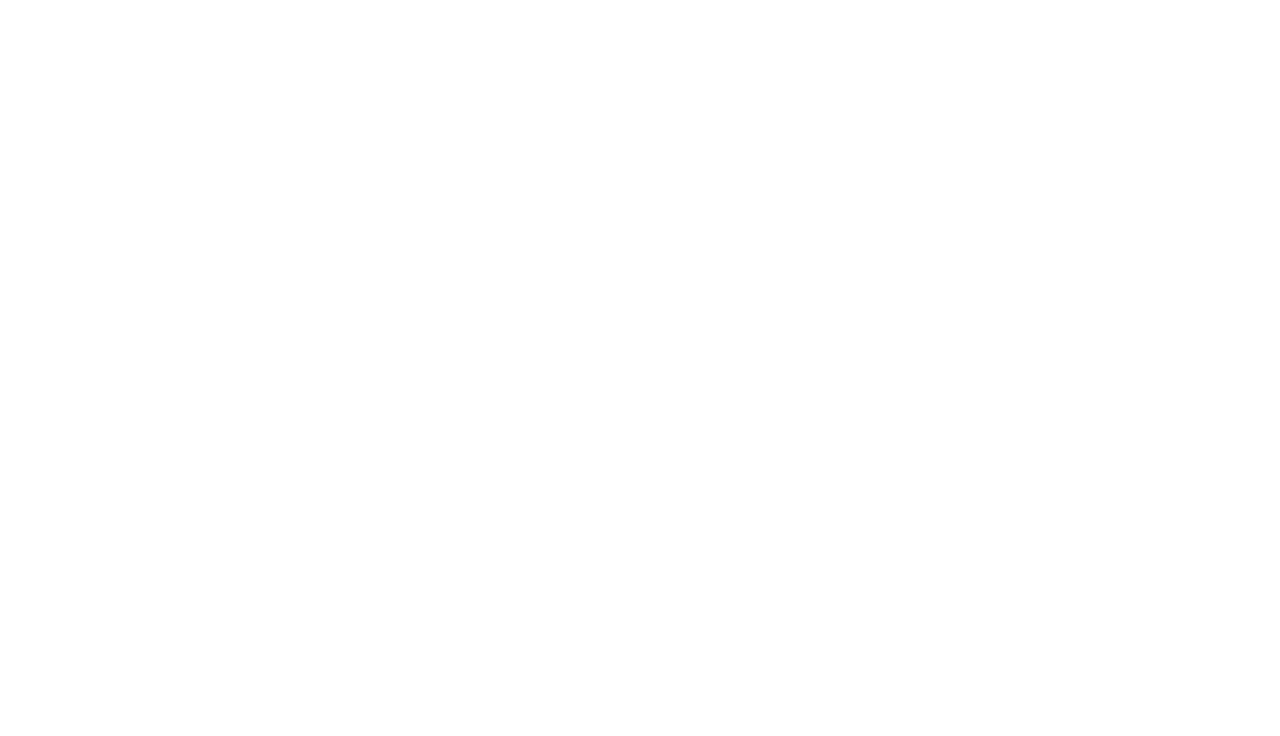
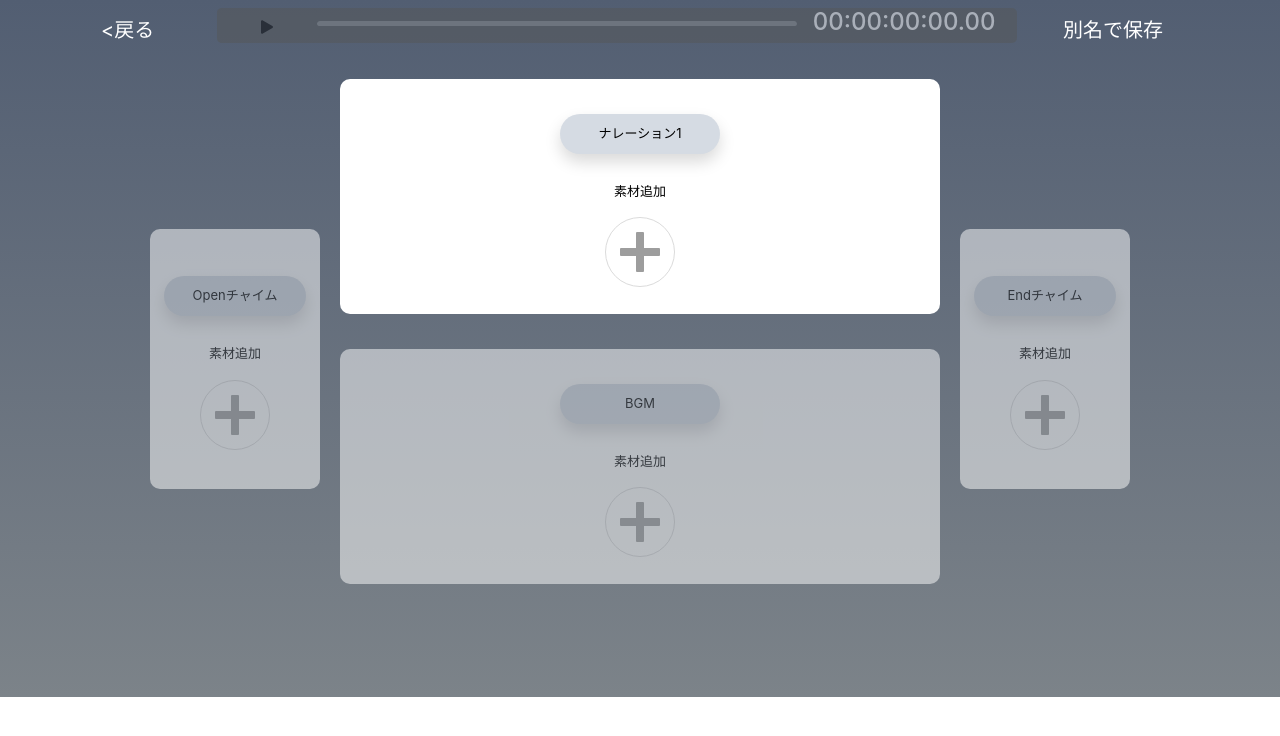
Before and after one commit to y-watanabe-usen/umesse-test, a Vue app in the folder develop/webapp/: page /createcommercial in a window 1280 px wide. Before the commit this address had no page. Shown: the top 736 px of the page. Built offline with nearby package versions, Linux system fonts and the light colour scheme.

Commit message:
CM作成画面モック作成

```diff
--- a/develop/webapp/src/router/index.ts
+++ b/develop/webapp/src/router/index.ts
@@ -3,6 +3,7 @@
 import Narration from '../views/Narration.vue'
 import RecordingStart from '../views/RecordingStart.vue'
 import OrderVoiceBgm from '../views/OrderVoiceBgm.vue'
+import CreateCommercial from '../views/CreateCommercial.vue'
 
 const routes: Array<RouteRecordRaw> = [
   {
@@ -26,6 +27,11 @@
     component: OrderVoiceBgm
   },
   {
+    path: '/createcommercial',
+    name: 'CreateCommercial',
+    component: CreateCommercial
+  },
+  {
     path: '/about',
     name: 'About',
     // route level code-splitting
--- /dev/null
+++ b/develop/webapp/src/views/CreateCommercial.vue
@@ -0,0 +1,301 @@
+<template>
+  <div class="bg-umesse pb-5">
+    <div class="container">
+      <nav class="navbar navbar-expand-lg navbar-light">
+        <router-link class="navbar-brand text-white" :to="{ path: '/' }"
+          >&lt;戻る</router-link
+        >
+        <div
+          class="collapse navbar-collapse justify-content-center text-white h4"
+        >
+          <div class="player">
+            <button class="player-left">
+              <svg width="1em" height="1em" viewBox="0 0 16 16" class="bi bi-play-fill" fill="currentColor" xmlns="http://www.w3.org/2000/svg">
+                <path d="M11.596 8.697l-6.363 3.692c-.54.313-1.233-.066-1.233-.697V4.308c0-.63.692-1.01 1.233-.696l6.363 3.692a.802.802 0 0 1 0 1.393z"/>
+              </svg>
+            </button>
+            <div class="player-center">
+              <img class="card-img-top" src="../assets/_bar@2x.png"/>
+            </div>
+            <div class="player-right">
+              00:00:00:00.00
+            </div>
+          </div>
+        </div>
+        <router-link class="navbar-brand text-white" to="#">別名で保存</router-link>
+      </nav>
+      <div class="box1">
+        <div class="box2">
+          <button class="open-chime">
+            <div class="btn-area">
+              <div class="btn-edit shadow">
+                <div class="narration-text">Openチャイム</div>
+              </div>
+            </div>
+            <p>素材追加</p>
+            <svg
+                xmlns="http://www.w3.org/2000/svg"
+                width="70"
+                height="70"
+                viewBox="0 0 70 70"
+              >
+              <g transform="translate(-313 -249)">
+                <g
+                  transform="translate(313 249)"
+                  fill="#fff"
+                  stroke="#dbdbdb"
+                  stroke-width="1"
+                >
+                  <circle cx="35" cy="35" r="35" stroke="none" />
+                  <circle cx="35" cy="35" r="34.5" fill="none" />
+                </g>
+                <rect
+                  width="40"
+                  height="8"
+                  rx="1"
+                  transform="translate(328 280)"
+                  fill="#9d9d9d"
+                />
+                <rect
+                  width="40"
+                  height="8"
+                  rx="1"
+                  transform="translate(352 264) rotate(90)"
+                  fill="#9d9d9d"
+                />
+              </g>
+            </svg>
+          </button>
+        </div>
+        <div class="box3">
+          <button class="box-top">
+            <div class="btn-area">
+              <div class="btn-edit shadow">
+                <div class="narration-text">ナレーション1</div>
+              </div>
+            </div>
+            <p>素材追加</p>
+            <svg
+              xmlns="http://www.w3.org/2000/svg"
+              width="70"
+              height="70"
+              viewBox="0 0 70 70"
+            >
+            <g transform="translate(-313 -249)">
+              <g
+                transform="translate(313 249)"
+                  fill="#fff"
+                  stroke="#dbdbdb"
+                  stroke-width="1"
+                >
+                  <circle cx="35" cy="35" r="35" stroke="none" />
+                  <circle cx="35" cy="35" r="34.5" fill="none" />
+                </g>
+                <rect
+                  width="40"
+                  height="8"
+                  rx="1"
+                  transform="translate(328 280)"
+                  fill="#9d9d9d"
+                />
+                <rect
+                  width="40"
+                  height="8"
+                  rx="1"
+                  transform="translate(352 264) rotate(90)"
+                  fill="#9d9d9d"
+                />
+              </g>
+            </svg>
+          </button>
+          <div class="space"></div>
+          <button class="box-bottom">
+            <div class="btn-area">
+              <div class="btn-edit shadow">
+                <div class="narration-text">BGM</div>
+              </div>
+            </div>
+            <p>素材追加</p>
+            <svg
+              xmlns="http://www.w3.org/2000/svg"
+              width="70"
+              height="70"
+              viewBox="0 0 70 70"
+            >
+            <g transform="translate(-313 -249)">
+              <g
+                transform="translate(313 249)"
+                fill="#fff"
+                stroke="#dbdbdb"
+                stroke-width="1"
+              >
+              <circle cx="35" cy="35" r="35" stroke="none" />
+              <circle cx="35" cy="35" r="34.5" fill="none" />
+              </g>
+              <rect
+                width="40"
+                height="8"
+                rx="1"
+                transform="translate(328 280)"
+                fill="#9d9d9d"
+              />
+              <rect
+                width="40"
+                height="8"
+                rx="1"
+                transform="translate(352 264) rotate(90)"
+                fill="#9d9d9d"
+              />
+              </g>
+            </svg>
+          </button>
+        </div>
+        <div class="box4">
+          <button class="end-chime">
+            <div class="btn-area">
+              <div class="btn-edit shadow">
+                <div class="narration-text">Endチャイム</div>
+              </div>
+            </div>
+            <p>素材追加</p>
+            <svg
+              xmlns="http://www.w3.org/2000/svg"
+              width="70"
+              height="70"
+              viewBox="0 0 70 70"
+            >
+            <g transform="translate(-313 -249)">
+              <g
+                transform="translate(313 249)"
+                fill="#fff"
+                stroke="#dbdbdb"
+                stroke-width="1"
+              >
+              <circle cx="35" cy="35" r="35" stroke="none" />
+              <circle cx="35" cy="35" r="34.5" fill="none" />
+              </g>
+              <rect
+                width="40"
+                height="8"
+                rx="1"
+                transform="translate(328 280)"
+                fill="#9d9d9d"
+              />
+              <rect
+                width="40"
+                height="8"
+                rx="1"
+                transform="translate(352 264) rotate(90)"
+                fill="#9d9d9d"
+              />
+              </g>
+            </svg>
+          </button>
+        </div>
+      </div>
+    </div>
+  </div>
+</template>
+
+<style scoped>
+p {
+  font-size: 13px;
+  margin-top: 20px;
+}
+button {
+  border: none;
+  background-color: #ffffff;
+}
+.player{
+  display: flex;
+  width: 800px;
+  height: 35px;
+  background-color: #555859;
+  border-radius: 5px;
+  opacity: 0.5
+}
+.player-left{
+  width: 100px;
+  height: 35px;
+  border-radius: 5px;
+  text-align:center;
+  background-color: #555859;
+}
+.player-center{
+  width: 480px;
+  height: 35px;
+  border-radius: 5px;
+}
+.player-right{
+  width: 215px;
+  height: 35px;
+  border-radius: 5px;
+  text-align: center;
+}
+.btn-area {
+  display: flex;
+  justify-content: center;
+}
+.btn-edit {
+  background-color: #d5dbe3;
+  font-size: 13px;
+  width: 160px;
+  height: 40px;
+  border-radius: 2em;
+  margin: 8px;
+}
+.box1 {
+  display: flex;
+  width: 1100px;
+  height: 550px;
+  margin: 20px auto;
+  border-radius: 10px;
+}
+.box2 {
+  width: 25%;
+  border-radius: 10px;
+}
+.box3 {
+  width: 60%;
+  border-radius: 10px;
+}
+.box4 {
+  width: 25%;
+  border-radius: 10px;
+}
+.open-chime {
+  width: 170px;
+  height: 260px;
+  border-radius: 10px;
+  margin-top: 150px;
+  margin-left: 60px;
+  opacity: 0.5
+}
+.end-chime {
+  width: 170px;
+  height: 260px;
+  border-radius: 10px;
+  margin-top: 150px;
+  margin-left: 20px;
+  opacity: 0.5
+}
+.narration-text {
+  font-size: 13px;
+  margin-top: 10px;
+}
+.space {
+  width: 100px;
+  height: 35px;
+}
+.box-top {
+  width: 100%;
+  height: 235px;
+  border-radius: 10px;
+}
+.box-bottom{
+  width: 100%;
+  height: 235px;
+  border-radius: 10px;
+  opacity: 0.5
+}
+</style>
--- a/develop/webapp/src/views/Home.vue
+++ b/develop/webapp/src/views/Home.vue
@@ -158,7 +158,7 @@
               <div class="card-body">
                 <div class="list-group">
                   <router-link
-                    to="#"
+                    :to="{ path: 'CreateCommercial' }"
                     class="list-group-item list-group-item-action flex-column align-items-start"
                   >
                     <div class="d-flex w-100 justify-content-between">
```
Also changed, not shown: develop/webapp/src/assets/_bar@2x.png (added).
